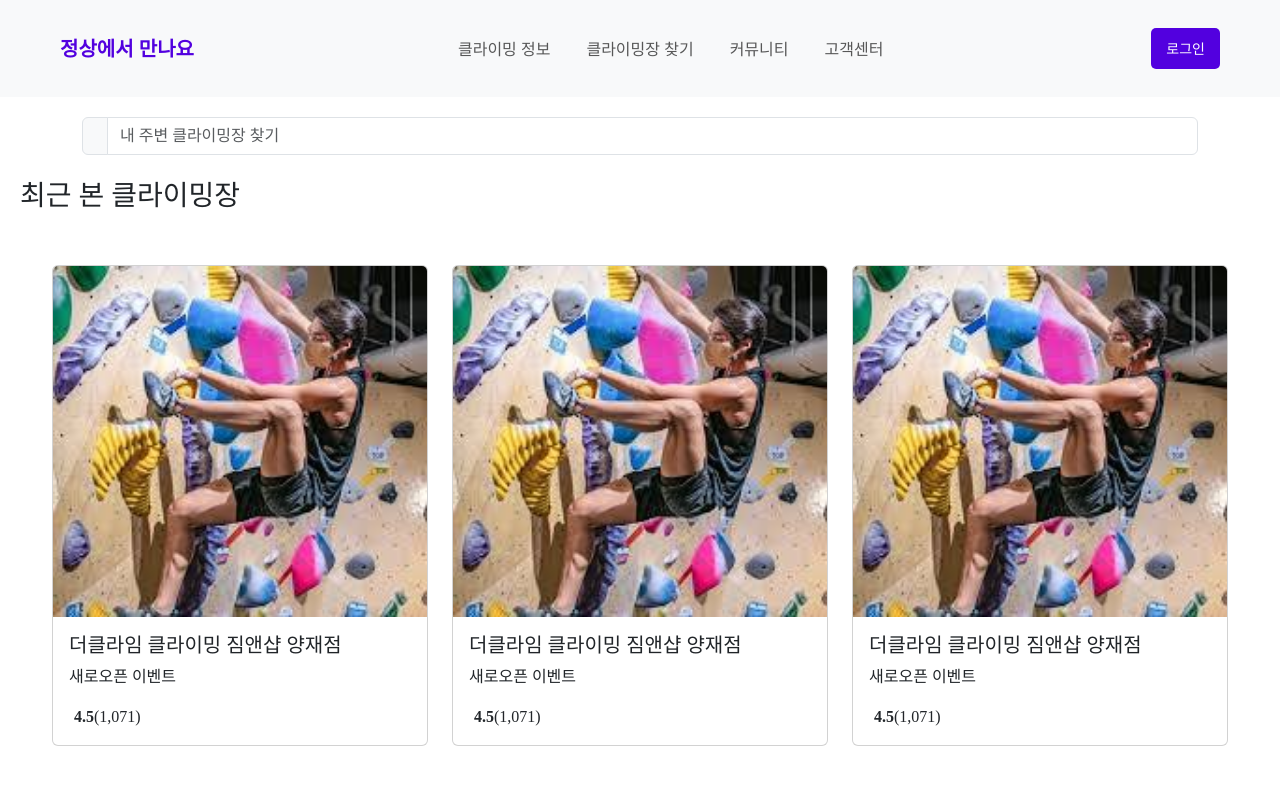
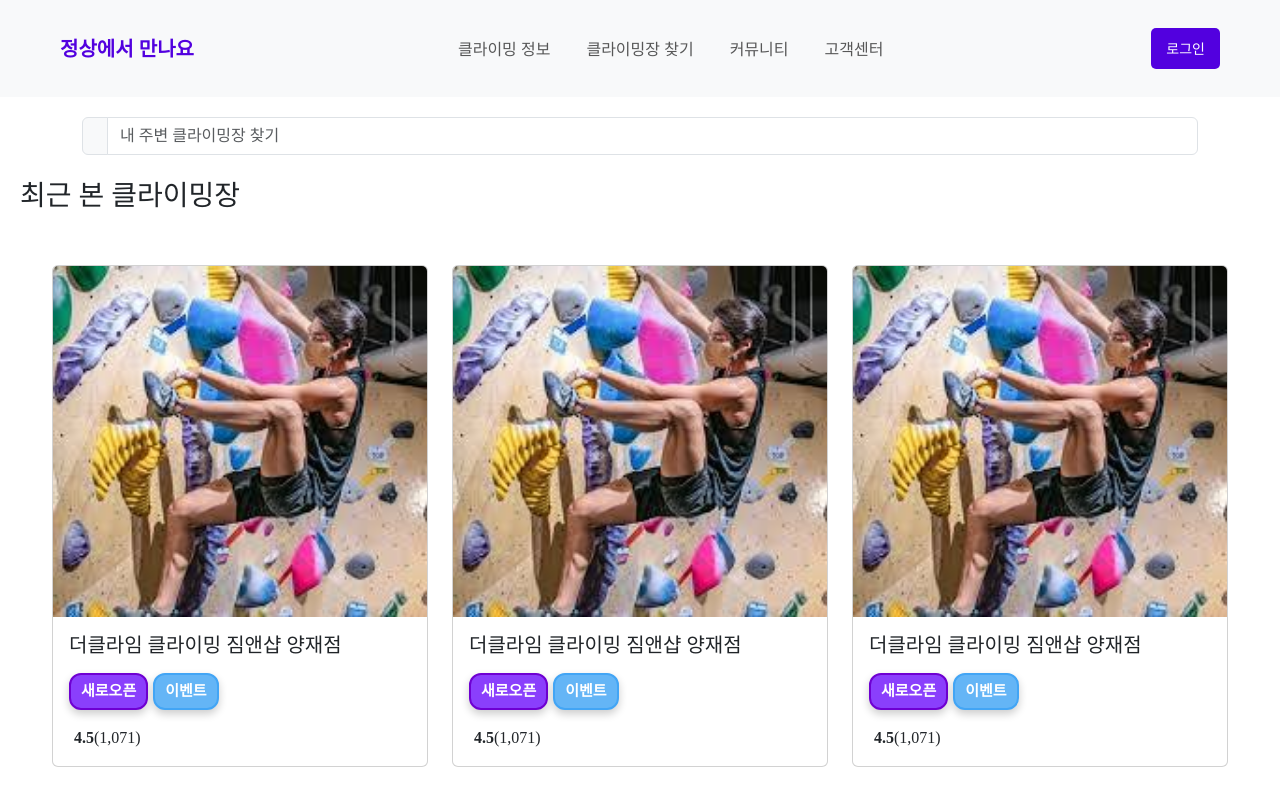
Before and after one commit to Jaesang98/meet-at-summit-publish, a React (Create React App) app: page /HOM_1000 in a window 1280 px wide. Shown: the top 800 px of the page. Built offline with nearby package versions, Linux system fonts and the light colour scheme.

Commit message:
퍼블리싱 수정

```diff
--- a/src/assets/styles/com.css
+++ b/src/assets/styles/com.css
@@ -1,8 +1,10 @@
 .com-head {
     position: sticky;
     top: 0;
-    background-color: #fff; /* 배경색 지정 */
-    z-index: 1000; /* 다른 요소들 위에 표시되도록 z-index 설정 */
+    background-color: #fff;
+    /* 배경색 지정 */
+    z-index: 1000;
+    /* 다른 요소들 위에 표시되도록 z-index 설정 */
     padding: 10px;
     display: flex;
     justify-content: space-between;
@@ -28,7 +30,7 @@
 }
 
 
-.wrapper {
+.hom-wrapper {
     padding: 20px;
     position: relative;
     overflow-x: hidden;
@@ -39,40 +41,44 @@
     justify-content: space-between;
 }
 
-.wrapper .tabs-box {
+.hom-tabs-box {
     display: flex;
     gap: 12px;
     list-style: none;
     overflow-x: hidden;
-    scroll-behavior: smooth;
 }
 
-.tabs-box.dragging {
-    scroll-behavior: auto;
-    cursor: grab;
+.hom-tab {
+    display: flex;
+    align-items: center;
 }
 
-.tabs-box .tab {
+.checkbox {
+    display: none;
+}
+
+.hom-tab-label {
     cursor: pointer;
     white-space: nowrap;
     padding: 5px 20px;
     border-radius: 30px;
     border: 1px solid #d8d5f2;
+    /* transition: background 0.3s, color 0.3s, border-color 0.3s; */
 }
 
-.tabs-box .tab:hover {
+.hom-tab-label:hover {
     background: #efedfb;
 }
 
-.tabs-box.dragging .tab {
-    user-select: none;
-    pointer-events: none;
-}
-
-.tabs-box .tab.active {
+/* 체크박스와 레이블을 연동하여 클릭 시 스타일 변경 */
+.checkbox:checked + .hom-tab-label {
     color: #fff;
     background: #5200DF;
     border-color: transparent;
+}
+
+.com-button {
+    /* 버튼 스타일을 여기서 정의할 수 있습니다 */
 }
 
 .com-button {
--- a/src/assets/styles/header.css
+++ b/src/assets/styles/header.css
@@ -1,6 +1,7 @@
 .headerContain .navbar-brand.logo {
     color: #5200DF;
     font-weight: 900;
+    cursor: pointer;
 }
 
 .headerContain .btn.headBtn {
--- a/src/assets/styles/home.css
+++ b/src/assets/styles/home.css
@@ -89,13 +89,13 @@ ul.search-list {
     flex-wrap: wrap;
 }
 
-.filter-option {
+.hom-filter-option {
     display: flex;
     padding: 10px;
     position: relative;
 }
 
-.filter-option span {
+.hom-filter-option span {
     margin-left: 10px;
     margin-right: 60px;
     font-weight: 600;
@@ -103,7 +103,11 @@ ul.search-list {
     position: relative;
 }
 
-.filter-option .option-map::after {
+.option-map, .option-loc  {
+    cursor: pointer;
+}
+
+.hom-filter-option .option-map::after {
     content: '';
     display: inline-block;
     width: 16px;
@@ -116,7 +120,7 @@ ul.search-list {
     transform: translateY(-50%);
 }
 
-.filter-option .option-loc::after {
+.hom-filter-option .option-loc::after {
     content: '';
     display: inline-block;
     width: 16px;
@@ -129,7 +133,7 @@ ul.search-list {
     transform: translateY(-50%);
 }
 
-.filter-option .option-map {
+.hom-filter-option .option-map {
     margin-right: 0; /* option-map의 오른쪽 여백 제거 */
 }
 
@@ -167,3 +171,28 @@ ul.search-list {
     margin: 10px 0; /* 위아래 여백 조정 */
     width: 100%; /* 전체 너비 차지 */
 }
+
+.hom-open, .hom-event {
+    display: inline-block; /* 인라인 블록으로 설정 */
+    vertical-align: middle; /* 수직 중앙 정렬 */
+    padding: 5px 10px; /* 여백 조정 */
+    font-size: 15px; /* 글씨 크기 */
+    font-weight: bold; /* 굵은 글씨 */
+    border-radius: 12px; /* 둥근 모서리 */
+    text-align: center; /* 텍스트 가운데 정렬 */
+    box-shadow: 0 4px 8px rgba(0, 0, 0, 0.2); /* 부드러운 그림자 효과 */
+    margin-right: 5px; /* 요소 간의 간격 조정 */
+}
+
+.hom-open {
+    background: #8a3ffc; /* 더 밝고 현대적인 보라색 */
+    color: #ffffff; /* 흰색 텍스트 */
+    border: 2px solid #6f00d2; /* 더 어두운 보라색 테두리 */
+}
+
+.hom-event {
+    background: #64b5f6; /* 부드러운 파스텔 블루 */
+    color: #ffffff; /* 흰색 텍스트 */
+    border: 2px solid #42a5f5; /* 더 어두운 파스텔 블루 테두리 */
+    text-transform: uppercase; /* 대문자로 변환 */
+}
--- a/src/pages/COM/COM_1000.js
+++ b/src/pages/COM/COM_1000.js
@@ -24,16 +24,33 @@ function COM1000() {
                     <li className="com-tab-item">파티 모집</li>
                 </ul>
 
-                <div className="wrapper">
-                    <ul className="tabs-box">
-                        <li className="tab active">전체</li>
-                        <li className="tab">정보</li>
-                        <li className="tab">질문</li>
-                        <li className="tab">잡담</li>
-                        <li className="tab">시사/이슈</li>
-                        <li className="tab">기타</li>
+                <div className="hom-wrapper">
+                    <ul className="hom-tabs-box">
+                        <li className="hom-tab">
+                            <input type="checkbox" id="tab1" className="checkbox" />
+                            <label htmlFor="tab1" className="hom-tab-label">전체</label>
+                        </li>
+                        <li className="hom-tab">
+                            <input type="checkbox" id="tab2" className="checkbox" />
+                            <label htmlFor="tab2" className="hom-tab-label">정보</label>
+                        </li>
+                        <li className="hom-tab">
+                            <input type="checkbox" id="tab3" className="checkbox" />
+                            <label htmlFor="tab3" className="hom-tab-label">질문</label>
+                        </li>
+                        <li className="hom-tab">
+                            <input type="checkbox" id="tab4" className="checkbox" />
+                            <label htmlFor="tab4" className="hom-tab-label">잡담</label>
+                        </li>
+                        <li className="hom-tab">
+                            <input type="checkbox" id="tab5" className="checkbox" />
+                            <label htmlFor="tab5" className="hom-tab-label">시사/이슈</label>
+                        </li>
+                        <li className="hom-tab">
+                            <input type="checkbox" id="tab6" className="checkbox" />
+                            <label htmlFor="tab6" className="hom-tab-label">기타</label>
+                        </li>
                     </ul>
-
                     <button className='com-button'>새 글 등록</button>
                 </div>
 
@@ -59,7 +76,7 @@ function COM1000() {
                             <span className="list-item-title">첫 번째 글 입니다</span>
                         </div>
                         <div className="list-item-right">
-                        <span className="list-item-partycomments">참여<span className="party-number">10</span></span>
+                            <span className="list-item-partycomments">참여<span className="party-number">10</span></span>
                             <span className="list-item-author">작성자: 임채성</span>
                             <span className="clim-comuDt">2024.06.23</span>
                         </div>
@@ -71,7 +88,7 @@ function COM1000() {
                             <span className="list-item-title">첫 번째 글 입니다</span>
                         </div>
                         <div className="list-item-right">
-                        <span className="list-item-partycomments">참여<span className="party-number">10</span></span>
+                            <span className="list-item-partycomments">참여<span className="party-number">10</span></span>
                             <span className="list-item-author">작성자: 임채성</span>
                             <span className="clim-comuDt">2024.06.23</span>
                         </div>
--- a/src/pages/HOM/HOM_1000.js
+++ b/src/pages/HOM/HOM_1000.js
@@ -27,9 +27,9 @@ function HOM1000() {
                                     <Card.Img variant="top" src={require('../../assets/img/recentcliming.jpg')} />
                                     <Card.Body>
                                         <Card.Title>더클라임 클라이밍 짐앤샵 양재점</Card.Title>
-                                        <Card.Text>
-                                            <span>새로오픈</span>
-                                            <span> 이벤트</span>
+                                        <Card.Text className='mt-3'>
+                                            <span className='hom-open'>새로오픈</span>
+                                            <span className='hom-event'> 이벤트</span>
                                         </Card.Text>
                                         <Card.Text>
                                             <img src={require('../../assets/img/star.svg').default}></img>
--- a/src/pages/HOM/HOM_1010.js
+++ b/src/pages/HOM/HOM_1010.js
@@ -17,7 +17,7 @@ function HOM1010() {
                 </div>
 
                 <div className='search-filter'>
-                    <div className='filter-option'>
+                    <div className='hom-filter-option'>
                         <span className='option-loc'>현재 내 주변에서 찾기</span>
                         <span className='option-map'>지도로 찾기</span>
                     </div>
```
